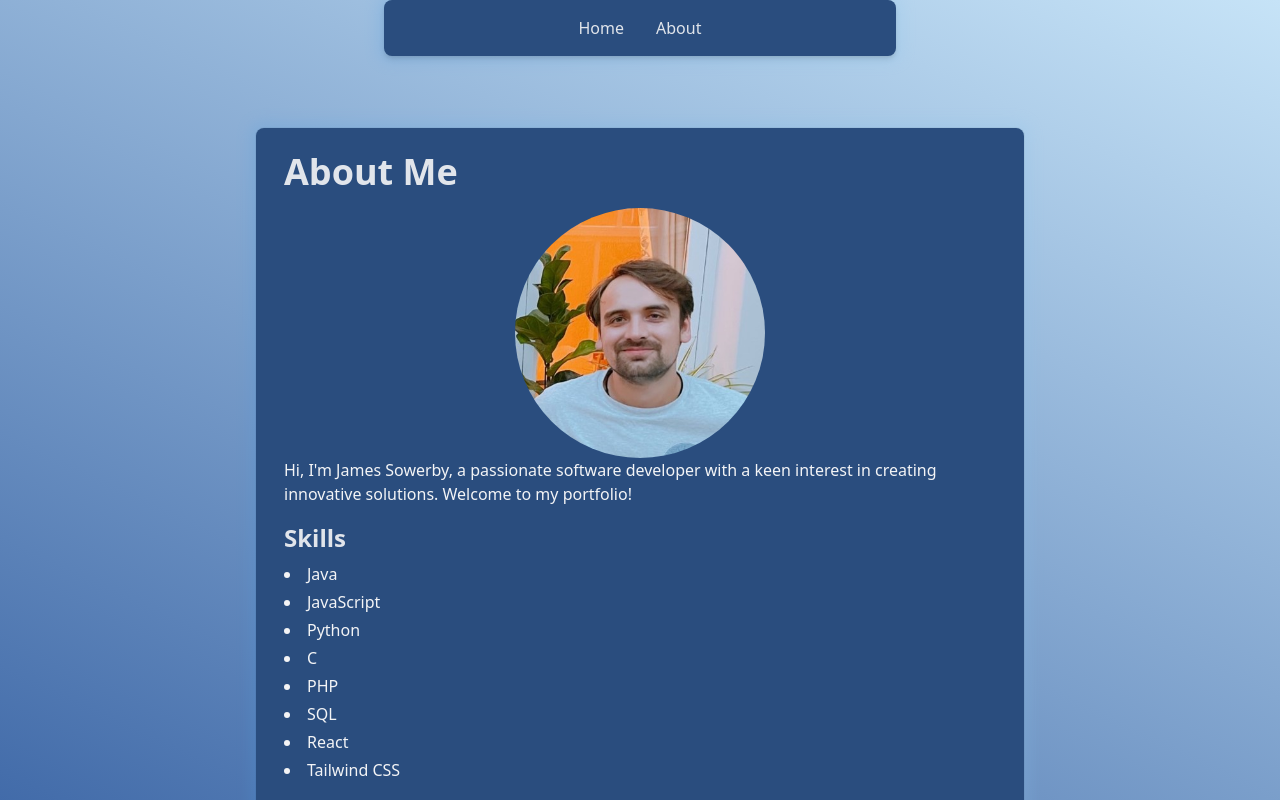
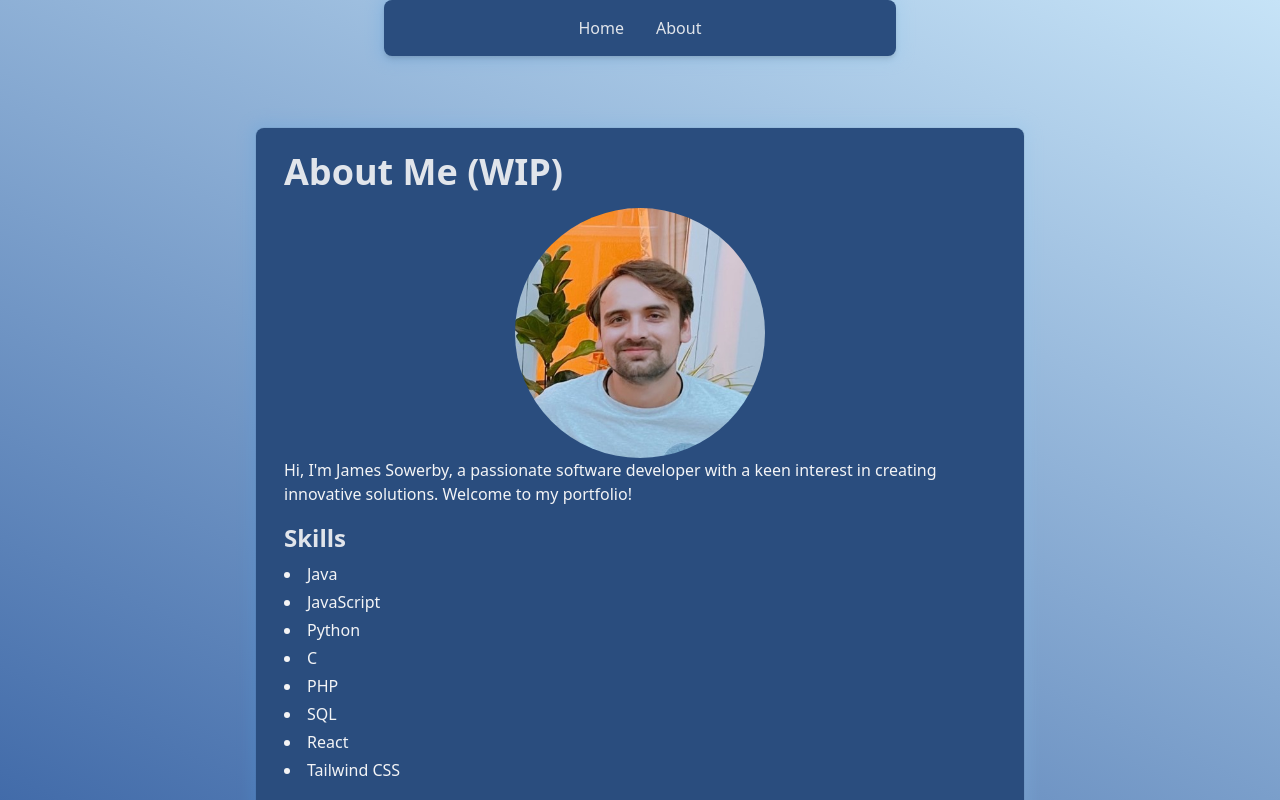
Before and after one commit to JimzSnowby/snowby-blog, a React (Vite) app: page /snowby-blog/about in a window 1280 px wide. Shown: the top 800 px of the page. Built offline with nearby package versions, Linux system fonts and the light colour scheme.

Commit message:
AboutWIP

```diff
--- a/src/pages/About.jsx
+++ b/src/pages/About.jsx
@@ -34,7 +34,7 @@ function About() {
 
               {/* Main content with padding and scale effect */}
               <div className="relative px-7 py-6 bg-malibu-900 ring-1 ring-gray-900/5 rounded-lg transition-transform transform group-hover:scale-105 duration-500 z-10">
-                  <h1 className="text-4xl font-bold mb-4 text-cobalt-blue-text">About Me</h1>
+                  <h1 className="text-4xl font-bold mb-4 text-cobalt-blue-text">About Me (WIP)</h1>
                   <div className="flex justify-center items-center">
                     {/* Image */}
                     <img
```
